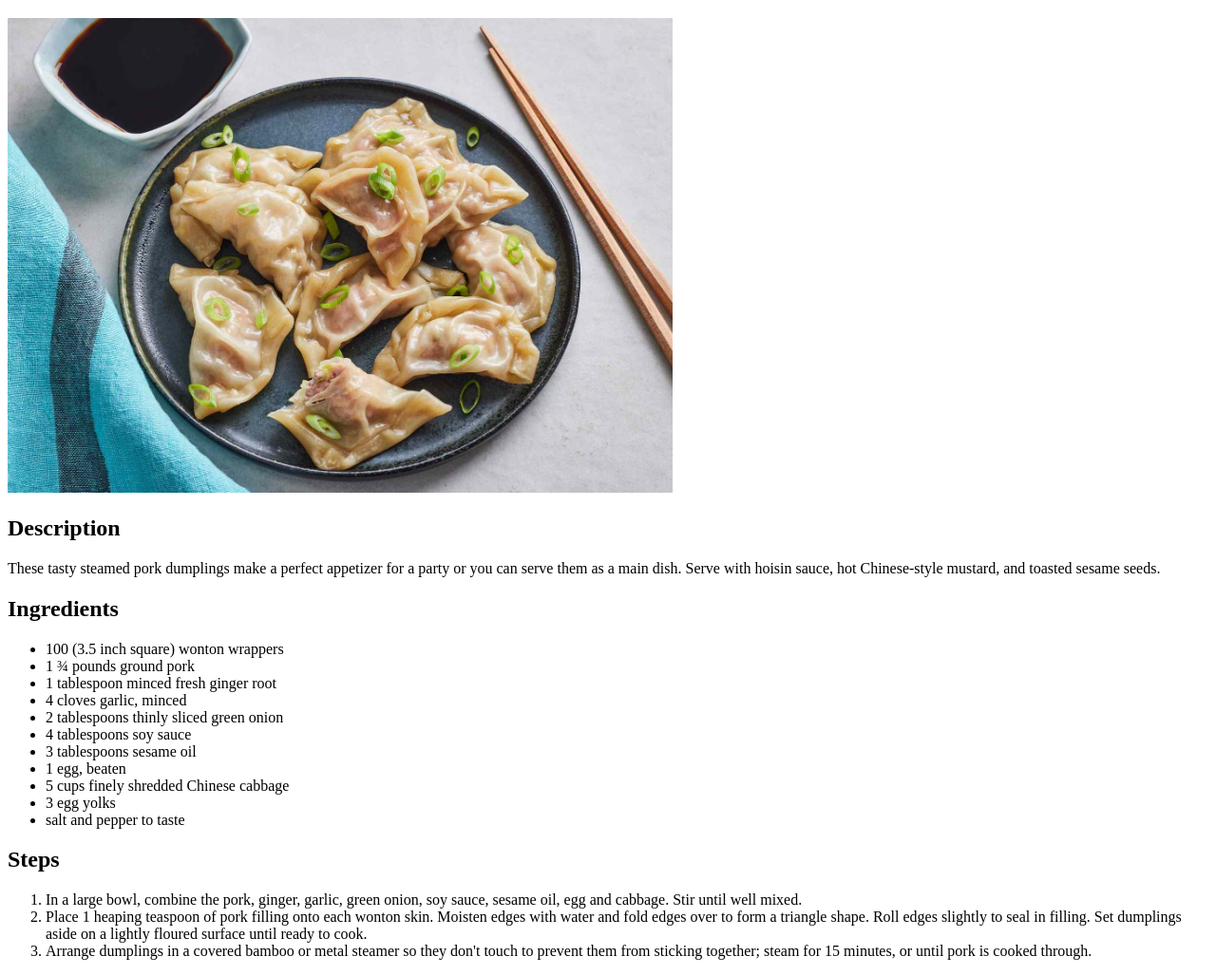
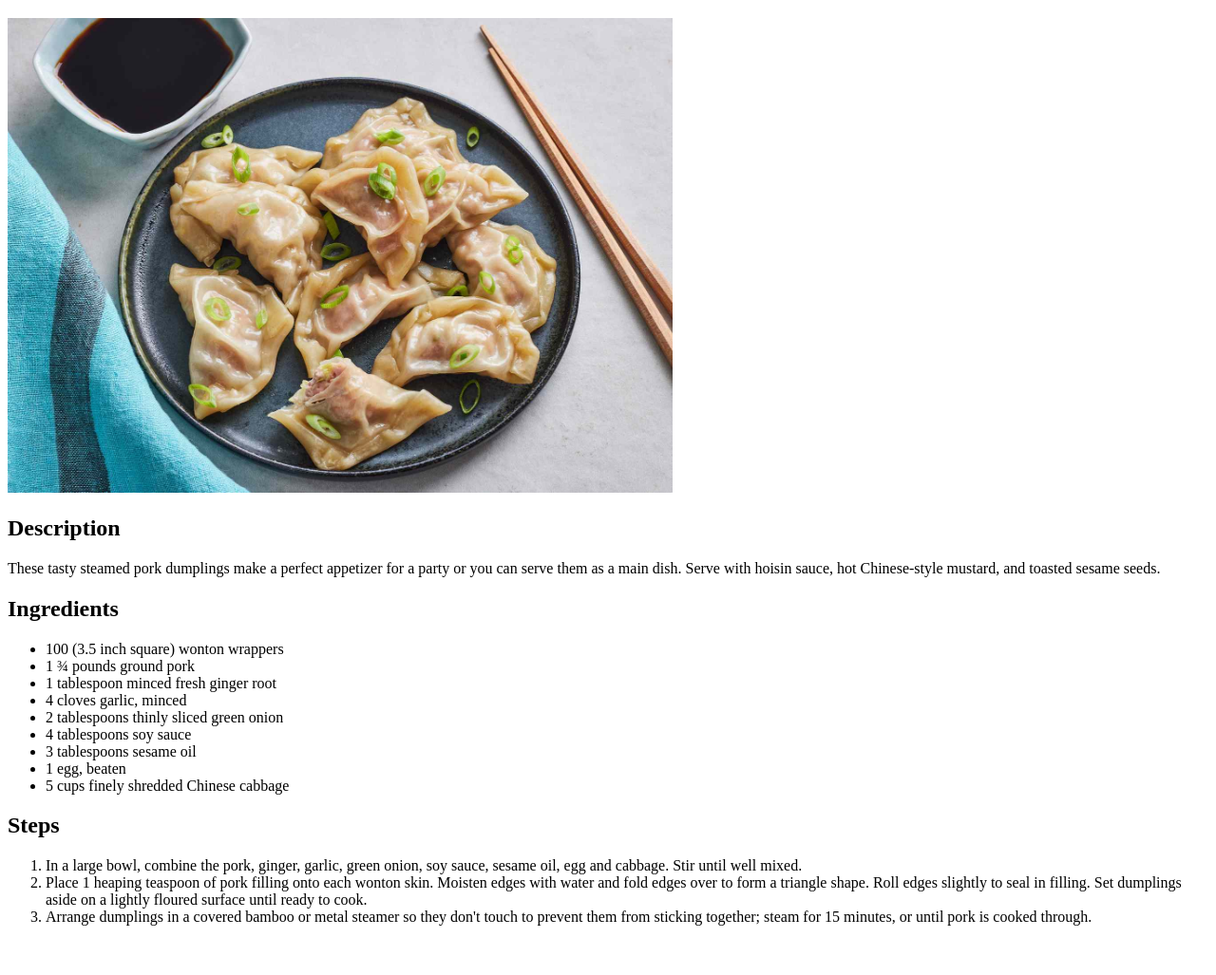
Before and after one commit to axelklaudedelgado/odin-recipes, a plain HTML site: page recipes/dumplings.html in a window 1280 px wide. Shown: the part 61-1088 px from the top of the page at 95% size. After the commit the page ends 1052 px from the top, so only its background shows below. Drawn offline with Linux system fonts and the light colour scheme.

Commit message:
Remove unnecessary code in Ingredients section

```diff
--- a/recipes/dumplings.html
+++ b/recipes/dumplings.html
@@ -24,8 +24,6 @@
             <li>3 tablespoons sesame oil</li>
             <li>1 egg, beaten</li>
             <li>5 cups finely shredded Chinese cabbage</li>
-            <li>3 egg yolks</li>
-            <li>salt and pepper to taste</li>
         </ul>
 
         <h2>Steps</h2>
```
